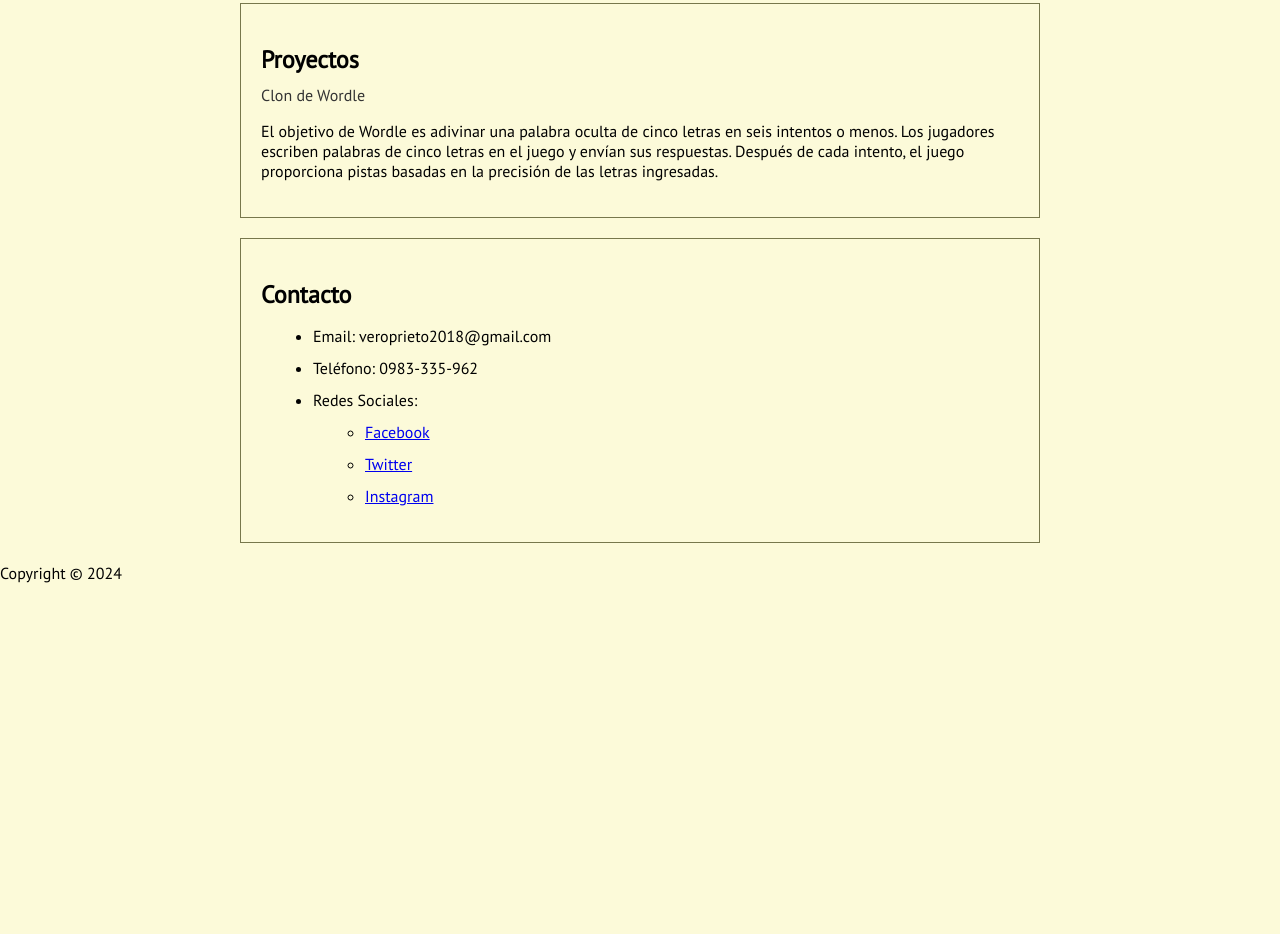
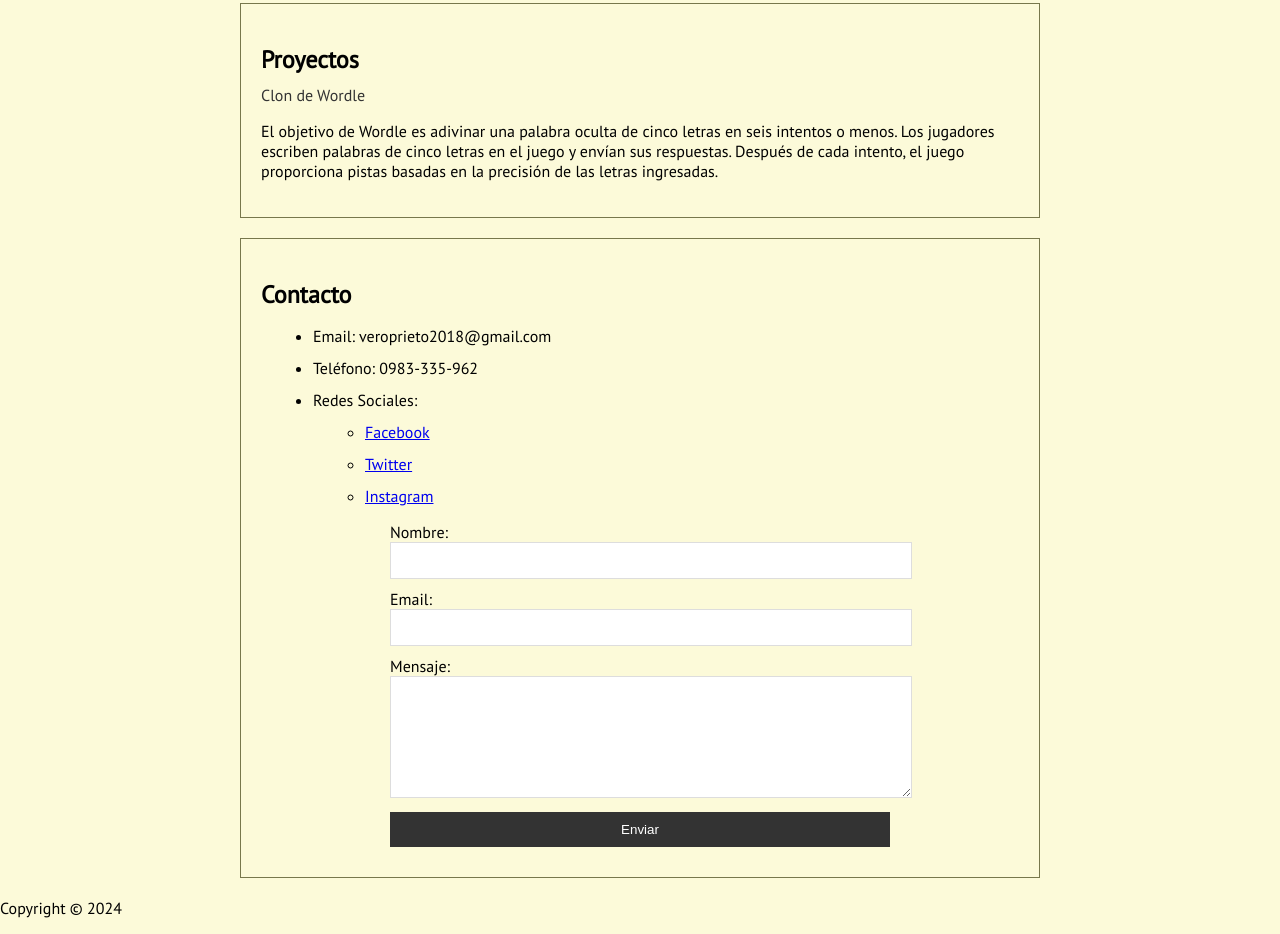
Before and after one commit to VeronicaPrieto/Portafolio.github.io, a plain HTML site: page index.html in a window 1280 px wide. Shown: the part 1272-2206 px from the top of the page. Before the commit the page ends 1871 px from the top, so only its background shows below. Drawn offline with Linux system fonts and the light colour scheme.

Commit message:
Add files via upload

```diff
--- a/index.html
+++ b/index.html
@@ -102,6 +102,19 @@
                     </ul>
                 </li>
             </ul>
+            <form action="#" method="post">
+                <label for="nombre">Nombre:</label>
+                <input type="text" id="nombre" name="nombre" required>
+
+                <label for="email">Email:</label>
+                <input type="email" id="email" name="email" required>
+
+                <label for="mensaje">Mensaje:</label>
+                <textarea id="mensaje" name="mensaje" required></textarea>
+
+                <input type="submit" value="Enviar">
+            </form>
+
         </section>
     </main>
     <footer>
```
